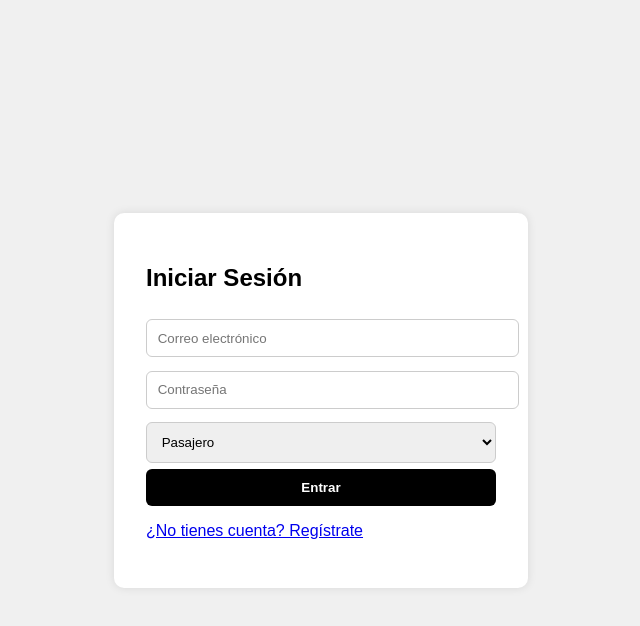
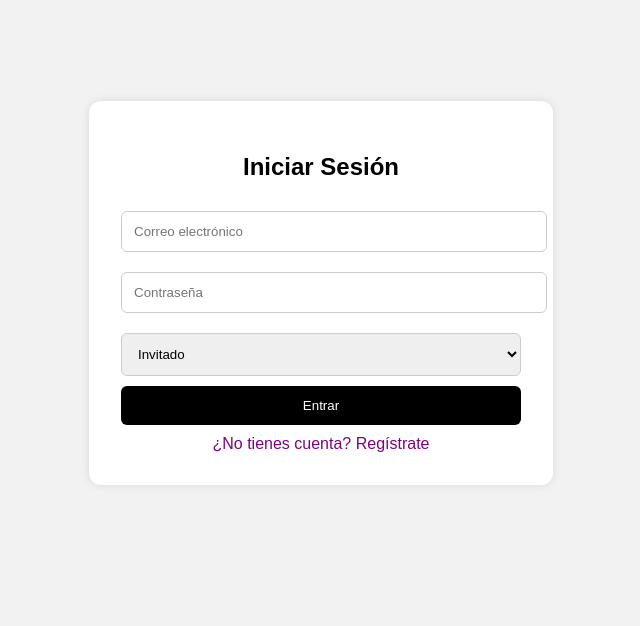
Before and after one commit to xinngil/movix, a plain HTML site: page login.html in a window 1280 px wide. Shown: the whole page, without its empty margins (319-959 px from the left). Drawn offline with Linux system fonts and the light colour scheme.

Commit message:
Update login.html

```diff
--- a/login.html
+++ b/login.html
@@ -1,26 +1,71 @@
 <!DOCTYPE html>
 <html lang="es">
 <head>
-  <meta charset="UTF-8">
-  <meta name="viewport" content="width=device-width, initial-scale=1.0">
+  <meta charset="UTF-8" />
+  <meta name="viewport" content="width=device-width, initial-scale=1.0"/>
   <title>Login Movix</title>
-  <link rel="stylesheet" href="style.css">
+  <style>
+    body {
+      background: #f2f2f2;
+      font-family: Arial, sans-serif;
+    }
+    .login-container {
+      max-width: 400px;
+      margin: 8% auto;
+      background: white;
+      padding: 2rem;
+      border-radius: 12px;
+      box-shadow: 0 0 10px rgba(0,0,0,0.1);
+    }
+    h2 {
+      text-align: center;
+    }
+    input, select {
+      width: 100%;
+      padding: 12px;
+      margin: 10px 0;
+      border: 1px solid #ccc;
+      border-radius: 6px;
+    }
+    button {
+      width: 100%;
+      background: black;
+      color: white;
+      padding: 12px;
+      border: none;
+      border-radius: 6px;
+      cursor: pointer;
+    }
+    a {
+      display: block;
+      text-align: center;
+      margin-top: 10px;
+      color: purple;
+      text-decoration: none;
+    }
+  </style>
 </head>
-<body class="login-page">
-  <form class="login-form">
+<body>
+  <div class="login-container">
     <h2>Iniciar Sesión</h2>
-    <input type="email" placeholder="Correo electrónico" required>
-    <input type="password" placeholder="Contraseña" required>
+    <input type="email" placeholder="Correo electrónico" />
+    <input type="password" placeholder="Contraseña" />
     <select>
+      <option>Invitado</option>
       <option>Pasajero</option>
       <option>Conductor</option>
       <option>Delivery</option>
-      <option>Local / Comercio</option>
-      <option>Camionero</option>
-      <option>Invitado</option>
+      <option>Camión</option>
+      <option>Comercio</option>
     </select>
-    <button type="submit">Entrar</button>
-    <p><a href="#">¿No tienes cuenta? Regístrate</a></p>
-  </form>
+    <button onclick="login()">Entrar</button>
+    <a href="#" onclick="alert('Registro disponible próximamente')">¿No tienes cuenta? Regístrate</a>
+  </div>
+
+  <script>
+    function login() {
+      window.location.href = "index.html";
+    }
+  </script>
 </body>
 </html>
```
